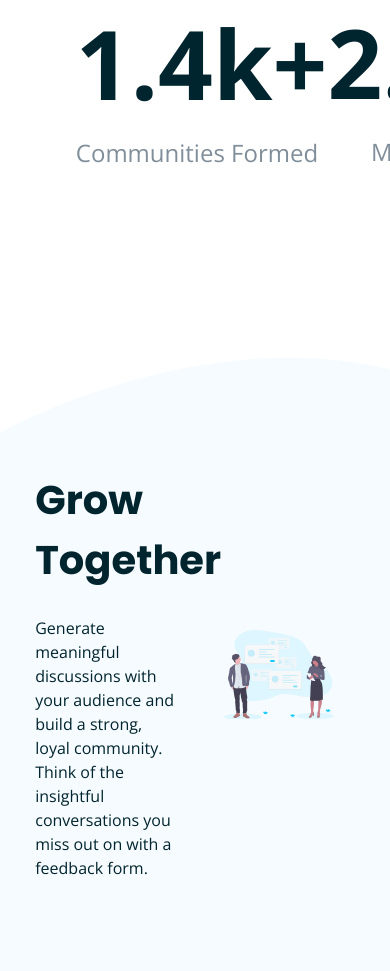
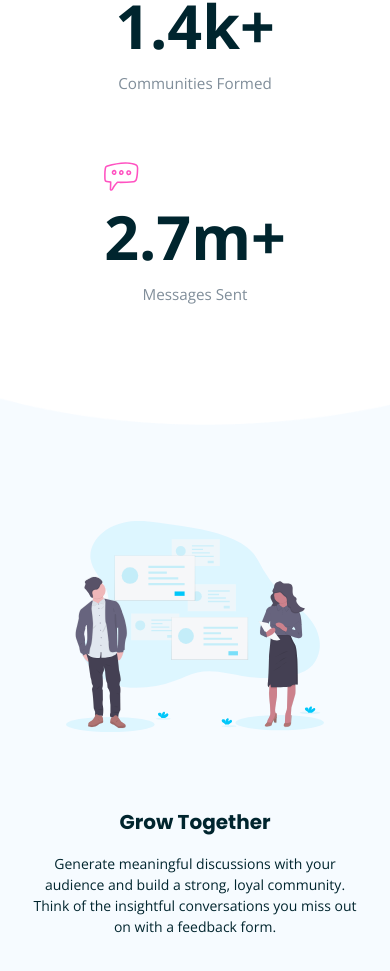
Before and after one commit to simokitkat/Huddle-landing-page-with-curved-sections, a React (Vite) app: page / in a window 390 px wide. Shown: the part 937-1908 px from the top of the page. Built offline with nearby package versions, Linux system fonts and the light colour scheme.

Commit message:
feat: add adativeness to Diagram and Grow together components

```diff
--- a/src/styles/_diagram.scss
+++ b/src/styles/_diagram.scss
@@ -29,7 +29,7 @@
                 font-size: 24px;
                 font-family: $open-sans;
                 line-height: 36px;
-                 color: #808E9A;
+                color: #808E9A;
             }
         }
 
@@ -46,4 +46,41 @@
 ** Tablet and phone **
 *********************/
 
-// the point will be 1200px
+@media (max-width:1200px) {
+    .diagram{
+        height: 356px;
+        margin-bottom: 1px;
+
+        .container{
+            width: 42.67%;
+            height: 100%;
+            min-width: 160px;
+            flex-direction: column;
+
+            &>div{
+
+                img{
+                    width: 35px;
+                }
+
+                h2{
+                    font-size: 60.952px;
+                    line-height: 91.429px;
+                }
+
+                p{
+                    text-align: center;
+                    font-size: 15.238px;
+                    font-weight: 400;
+                    line-height: 22.857px;
+                }
+            }
+
+            .messages{
+                p{
+                     padding-left: 0;
+                }
+            }
+        }
+    }
+}
--- a/src/styles/_grow-together.scss
+++ b/src/styles/_grow-together.scss
@@ -46,3 +46,50 @@
         }
     }
 }
+
+/*********************
+** Tablet and phone **
+*********************/
+
+@media (max-width:1200px){
+
+    .grow-together{
+        height: 763px;
+        padding-top: 180px;
+        background-position: center;
+
+        .container{
+            width: 85.33%;
+            min-width: 320px;
+            flex-direction: column-reverse;
+            gap: 40px;
+
+            .text{
+                width: 100%;
+                text-align: center;
+
+                h2{
+                    font-size: 20px;
+                    line-height: 30px;
+                    margin-bottom: 16px;
+                }
+
+                p{
+                    font-size: 14px;
+                    line-height: 21px;
+                }
+            }
+
+            .image{
+                width: 87.5%;
+                height: 280px;
+                padding: 34.22px 10.5px;
+
+                img{
+                    object-fit: contain;
+                    height: 211.556px;
+                }
+            }
+        }
+    }
+}
```
